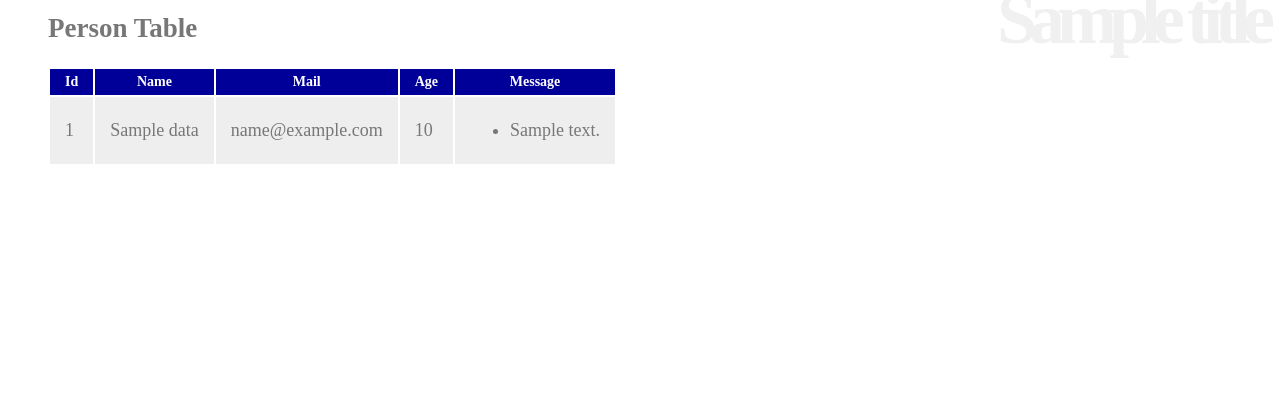
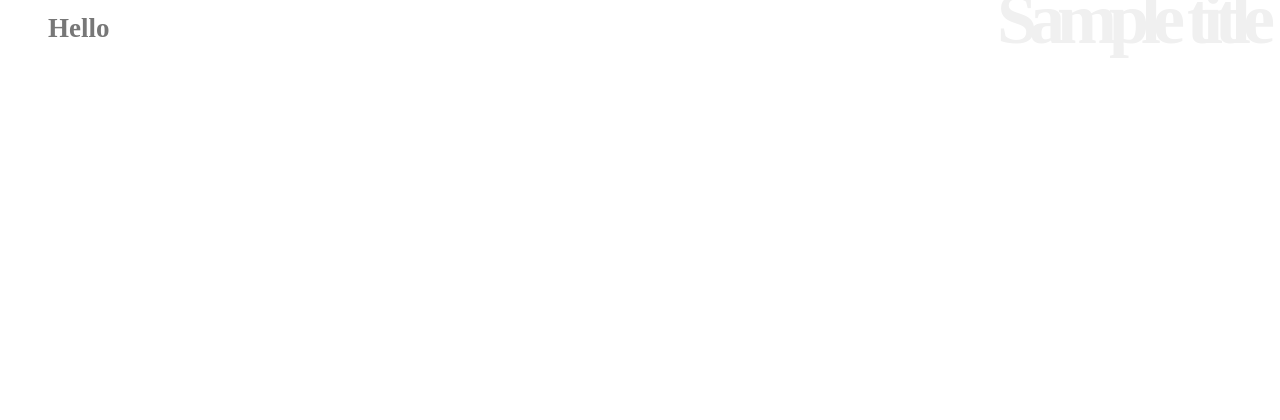
Before and after one commit to fujimikan/mikapjt, a Symfony app: template templates/itemlist/index.html.twig in a window 1280 px wide. Shown: the top 420 px of the page. Run offline with Twig, Linux system fonts and the light colour scheme; the template is opened without the code that fills it: most values are stand-ins (such as "Sample title", 1, 10 or a date in 2020); some libraries are stand-ins or nearby versions.

Commit message:
ファイルアクセス

```diff
--- a/templates/itemlist/index.html.twig
+++ b/templates/itemlist/index.html.twig
@@ -4,29 +4,6 @@
 {% block title %}{{ title }}{% endblock %}
 
 {% block body %}
-    <h2>Person Table</h2>
-    <table>
-        <tr>
-            <th>Id</th>
-            <th>Name</th>
-            <th>Mail</th>
-            <th>Age</th>
-            <th>Message</th>
-        </tr>
-        {% for item in data %}
-            <tr>
-                <td>{{ item.id }}</td>
-                <td>{{ item.name }}</td>
-                <td>{{ item.mail }}</td>
-                <td>{{ item.age }}</td>
-                <td>
-                    <ul>
-                        {% for msg in item.messages %}
-                            <li>{{ msg.content }}</li>
-                        {% endfor %}
-                    </ul>
-                </td>
-            </tr>
-        {% endfor %}
-    </table>
+    <h2>Hello</h2>
+    <p>{{ message }}</p>
 {% endblock %}
```
Also changed, not shown: src/Controller/ItemlistController.php (+18 -7 lines), var/data.db.
